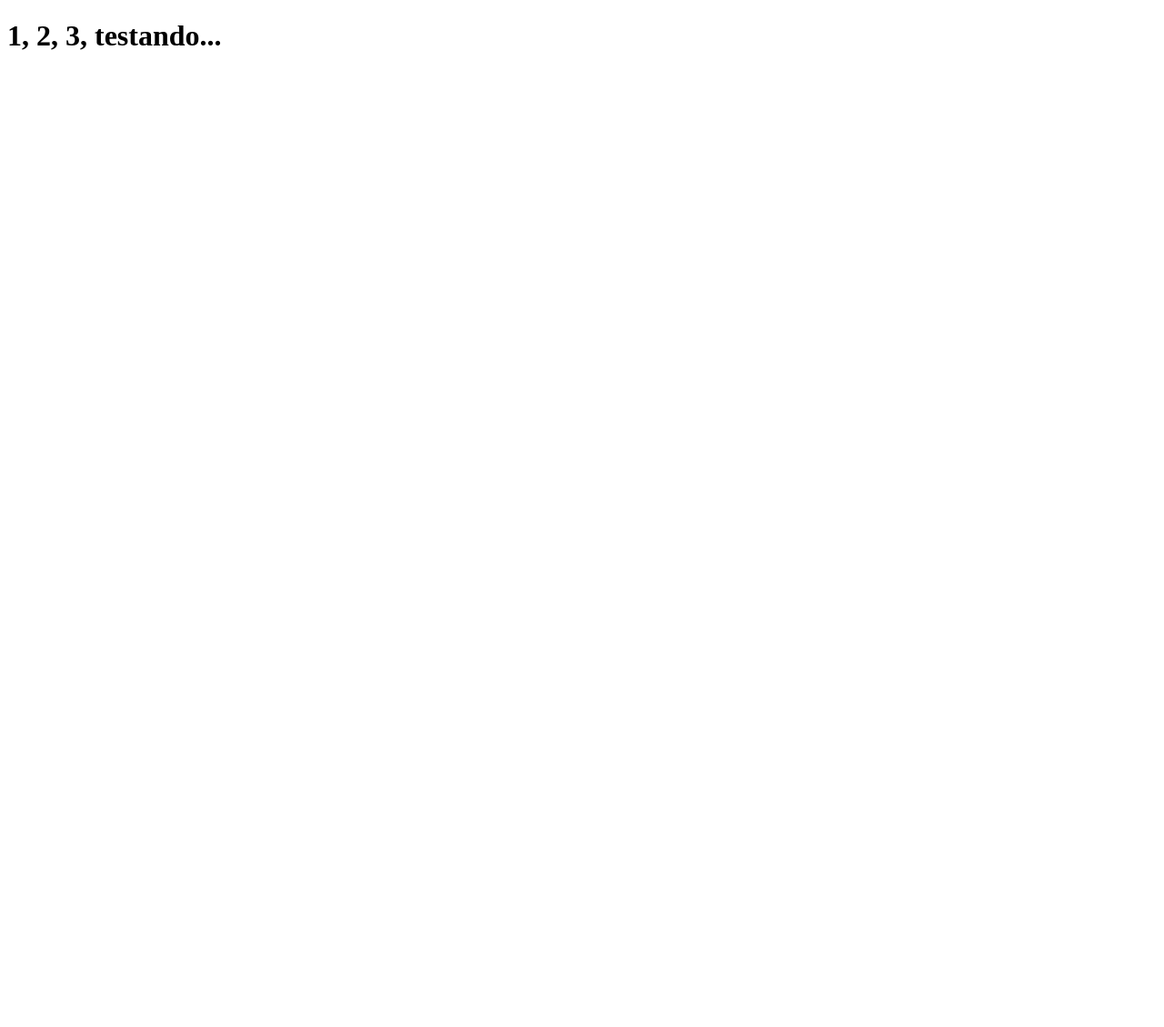
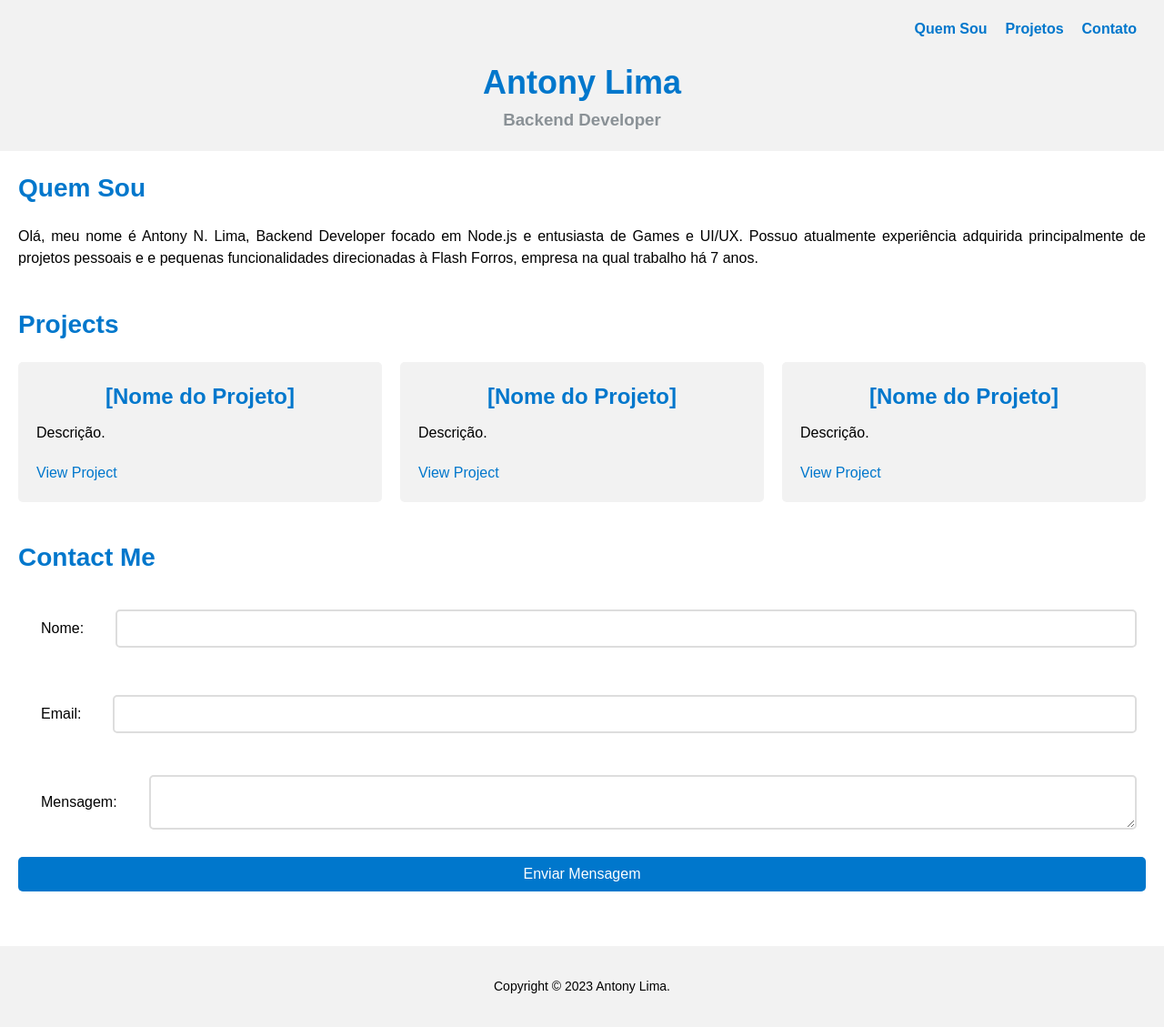
Before and after one commit to anktony/portfolio, a plain HTML site: page test.html in a window 1280 px wide. Shown: the whole page at 91% size. Before the commit the page ends 800 px from the top, so only its background shows below. Drawn offline with Linux system fonts and the light colour scheme.

Commit message:
add content to test page

```diff
--- a/test.html
+++ b/test.html
@@ -1,12 +1,75 @@
 <!DOCTYPE html>
-<html lang="en">
-<head>
+<html>
+  <head>
     <meta charset="UTF-8">
     <meta http-equiv="X-UA-Compatible" content="IE=edge">
     <meta name="viewport" content="width=device-width, initial-scale=1.0">
-    <title>pagina de teste</title>
-</head>
-<body>
-    <h1> 1, 2, 3, testando... </h1>
-</body>
+    <link rel="stylesheet" href="./css/style.css">
+    <title>test postfolio</title>
+  </head>
+  <body>
+    <header>
+      <nav>
+        <ul>
+          <li><a href="#about">Quem Sou</a></li>
+          <li><a href="#projects">Projetos</a></li>
+          <li><a href="#contact">Contato</a></li>
+        </ul>
+      </nav>
+      <h1>Antony Lima</h1>
+      <h3>Backend Developer</h3>
+    </header>
+    <main>
+      <section id="about">
+        <h2>Quem Sou</h2>
+        <p id="about-me-text">Olá, meu nome é Antony N. Lima, Backend Developer focado em Node.js e entusiasta de Games e UI/UX. Possuo atualmente experiência adquirida principalmente de projetos pessoais e e pequenas funcionalidades direcionadas à Flash Forros, empresa na qual trabalho há 7 anos.</p>
+      </section>
+      <section id="projects">
+        <h2>Projects</h2>
+        <ul>
+          <li>
+            <h3>[Nome do Projeto]</h3>
+            <p>Descrição.</p>
+            <a href="#">View Project</a>
+          </li>
+          <li>
+            <h3>[Nome do Projeto]</h3>
+            <p>Descrição.</p>
+            <a href="#">View Project</a>
+          </li>
+          <li>
+            <h3>[Nome do Projeto]</h3>
+            <p>Descrição.</p>
+            <a href="#">View Project</a>
+          </li>
+        </ul>
+      </section>
+      <section id="contact">
+        <h2>Contact Me</h2>
+        <form>
+
+          <div class="form-group">
+            <label for="name">Nome:</label>
+            <input type="text" id="name" name="name" required>
+          </div>
+
+          <div class="form-group">
+            <label for="email">Email:</label>
+            <input type="email" id="email" name="email" required>
+          </div>
+
+          <div class="form-group">
+            <label for="message">Mensagem:</label>
+            <textarea id="message" name="message" required></textarea>
+          </div>
+
+          <button type="submit">Enviar Mensagem</button>
+        </form>
+      </section>
+    </main>
+    <footer>
+      <p>Copyright © 2023 Antony Lima.
+    </footer>
+  </body>
 </html>
+<!-- This is a basic example, but it includes all the essential elements of a portfolio page: a header with a navigation menu, a main content section with information about the developer and their projects, and a footer with copyright information. The page also includes a simple form for visitors to contact the developer. The stylesheet is linked in the head of the document and is not included in this example. -->
```
